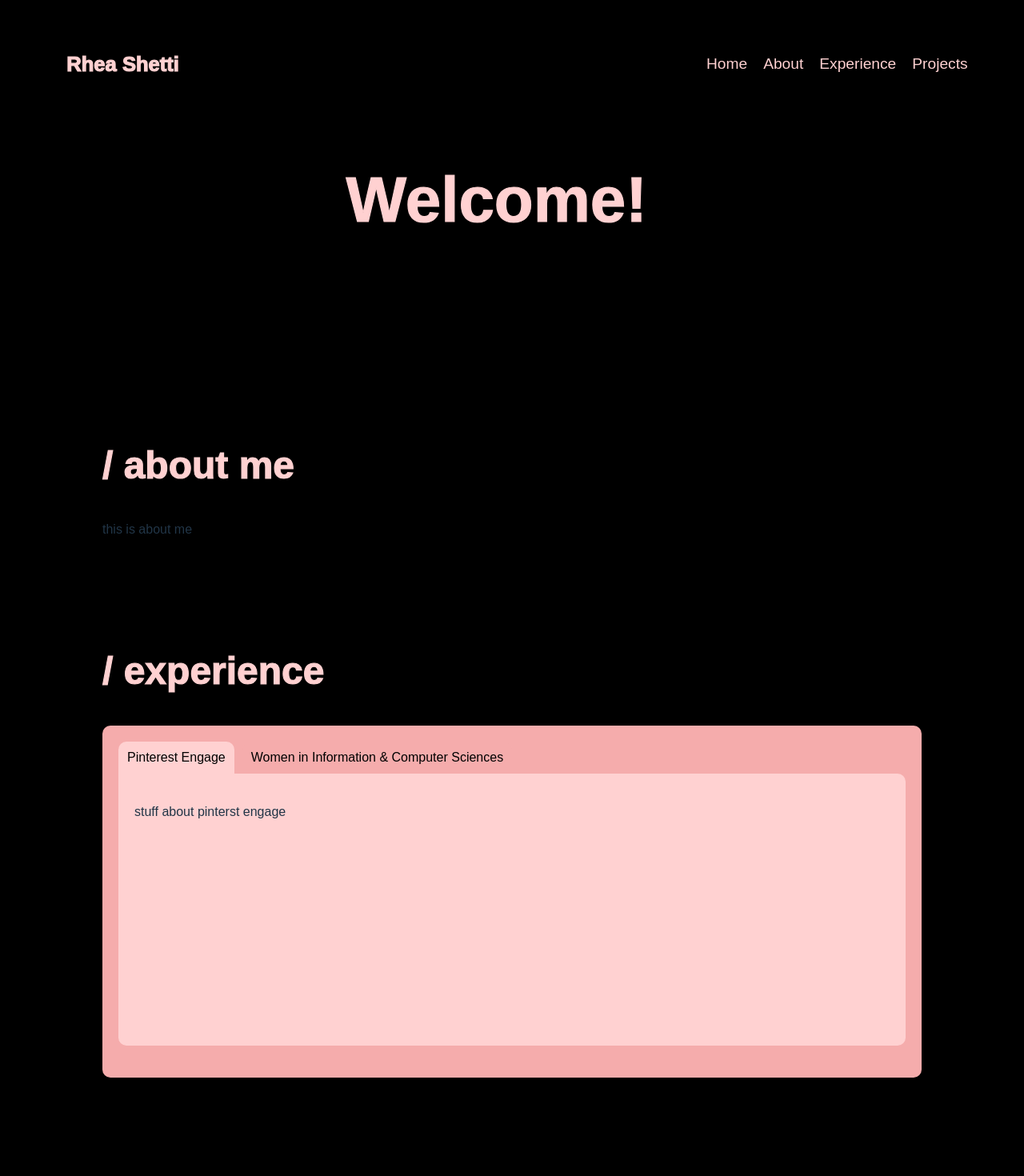
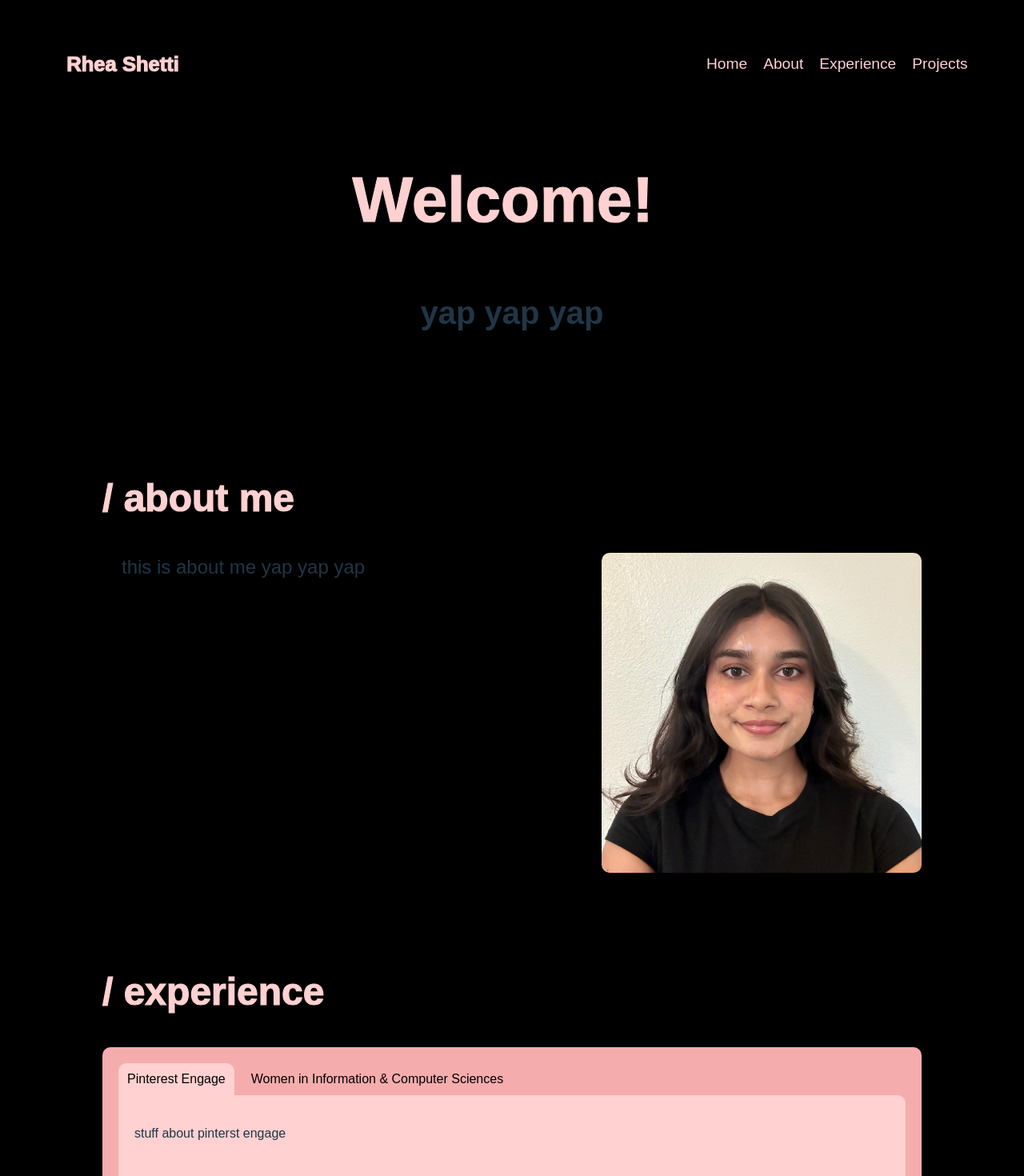
Before and after one commit to rheashetti/rheashetti, a React (Vite) app: page / in a window 1280 px wide. Shown: the top 1470 px of the page at 80% size. Built offline with nearby package versions, Linux system fonts and the light colour scheme; a web font is replaced by a local one.

Commit message:
fixed spacing between sections

```diff
--- a/src/index.css
+++ b/src/index.css
@@ -40,7 +40,6 @@ body {
 }
 
 #home {
-  margin: 1em;
   align-items: center;
   text-align: center;
   font-size: 2.5em;
--- /dev/null
+++ b/src/pages/about.css
@@ -0,0 +1,24 @@
+#about {
+    margin-top: 0;
+    padding-top: 0;
+}
+
+.about-me-content {
+    display: flex;
+    flex-direction: row;
+    justify-content: space-between;
+}
+
+.about-me-content p {
+    font-size: 1.5em;
+    text-align: left;
+    margin: 0 1em;
+    width: 70%;
+}
+.about-me-content img {
+    width: 400px;
+    border-radius: 10px;
+    height: 400px;
+    object-fit: cover;
+
+}
--- a/src/pages/about.tsx
+++ b/src/pages/about.tsx
@@ -1,10 +1,17 @@
 import React from 'react';
+import profileImage from '../assets/profileImage.jpeg';
+import './about.css';
 
 const About: React.FC = () => {
   return (
     <section id="about">
         <h2> / about me</h2>
-        <p> this is about me</p>
+        <div className="about-me-content">
+          <p> this is about me yap yap yap</p>
+          <img src={profileImage} />
+        </div>
+
+
     </section>
   );
 };
--- /dev/null
+++ b/src/pages/home.css
@@ -0,0 +1,4 @@
+#home {
+    margin-bottom: 0;
+    padding-bottom: 0;
+}
--- a/src/pages/home.tsx
+++ b/src/pages/home.tsx
@@ -12,6 +12,7 @@ const Home: React.FC = () => {
             speed={10}
             style={{ color: 'rgb(255, 209, 209)', fontSize: '2em' }}
         />
+        <h4> yap yap yap</h4>
     </section>
   );
 };
--- a/src/pages/projects.css
+++ b/src/pages/projects.css
@@ -1,8 +1,12 @@
+#projects {
+    margin-bottom: 10%;
+}
 .project-container {
     display: flex;
     flex-direction: row;
     justify-content: space-between;
     align-items: center;
+    gap: 20px;
     margin-top: 20px;
     flex-wrap: wrap;
     width: 100%;
```
Also changed, not shown: src/assets/profileImage.jpeg (added).
